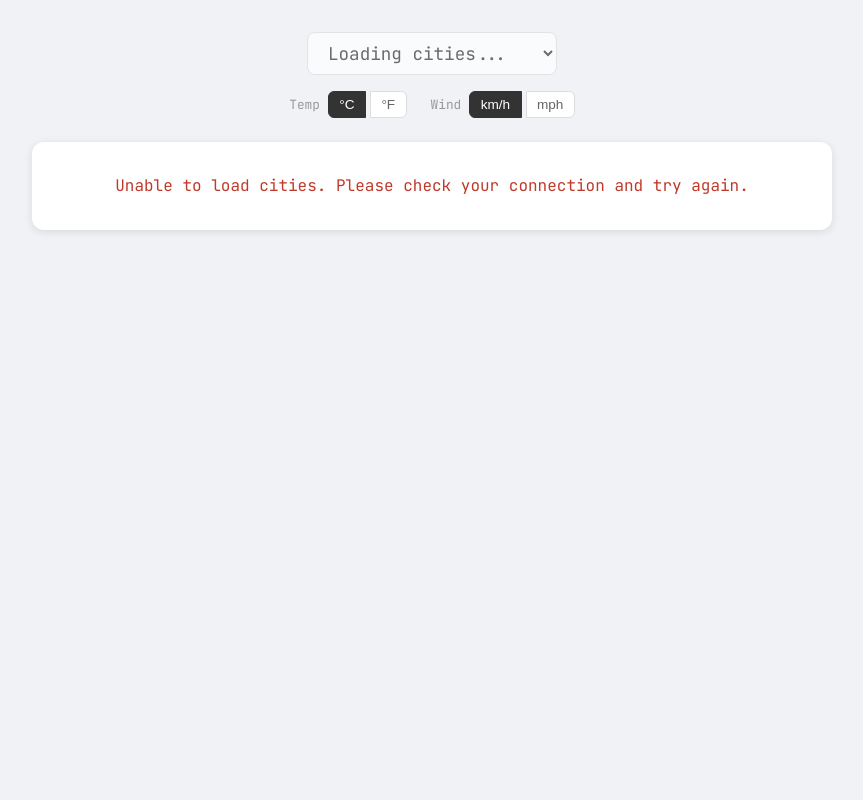
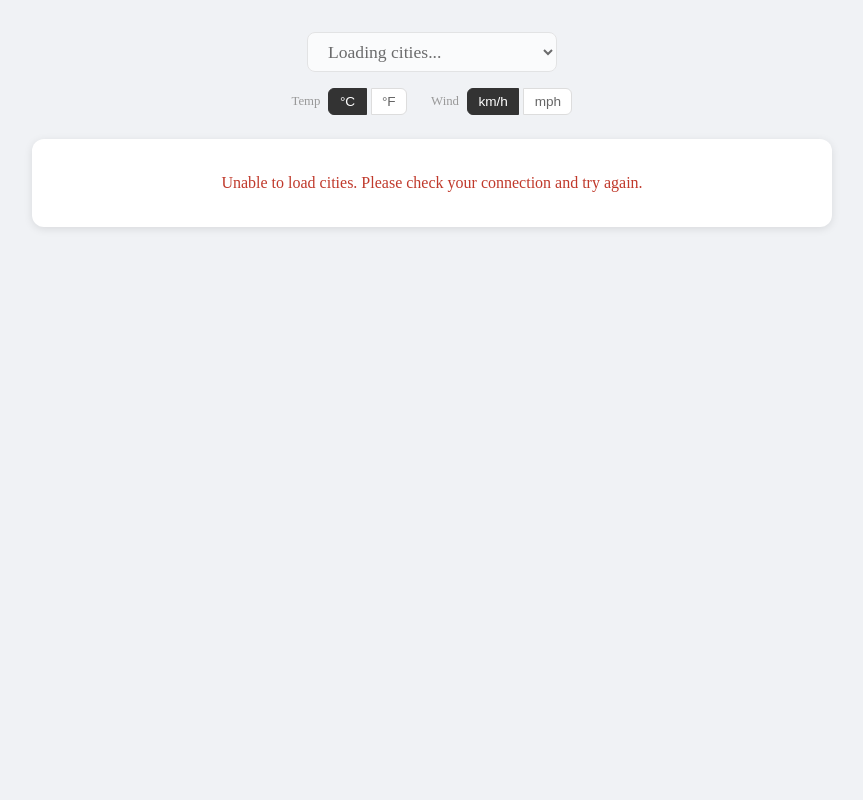
Before and after one commit to pyneCPH/demo-python-sdd, a Python web app: template templates/index.html in a window 1280 px wide. Shown: the whole page, without its empty margins (208-1071 px from the left). Run offline with Jinja, Linux system fonts and the light colour scheme; the template is opened without the code that fills it, so the values that code supplies are empty.

Commit message:
Change page font to Times New Roman serif font stack
Replace JetBrains Mono (Google Fonts) with a system serif font stack:
"Times New Roman", Times, Georgia, serif. Remove unused Google Fonts
link tags.

Closes SDD-57

```diff
--- a/templates/index.html
+++ b/templates/index.html
@@ -4,14 +4,11 @@
     <meta charset="UTF-8">
     <meta name="viewport" content="width=device-width, initial-scale=1.0">
     <title>Weather</title>
-    <link rel="preconnect" href="https://fonts.googleapis.com">
-    <link rel="preconnect" href="https://fonts.gstatic.com" crossorigin>
-    <link href="https://fonts.googleapis.com/css2?family=JetBrains+Mono:wght@300;400;600&display=swap" rel="stylesheet">
     <style>
         * { margin: 0; padding: 0; box-sizing: border-box; }
 
         body {
-            font-family: "JetBrains Mono", "Courier New", Courier, monospace;
+            font-family: "Times New Roman", Times, Georgia, serif;
             background: #f0f2f5;
             display: flex;
             justify-content: center;
```
